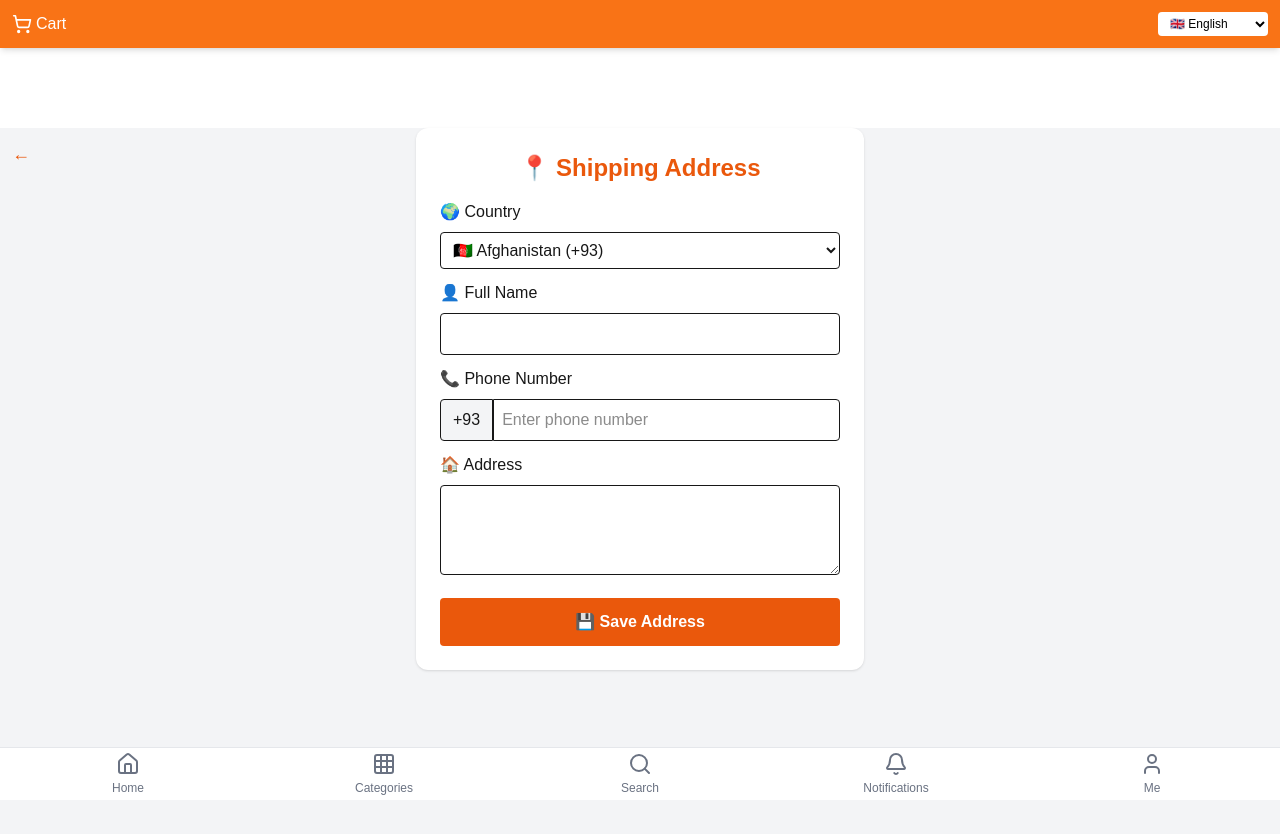
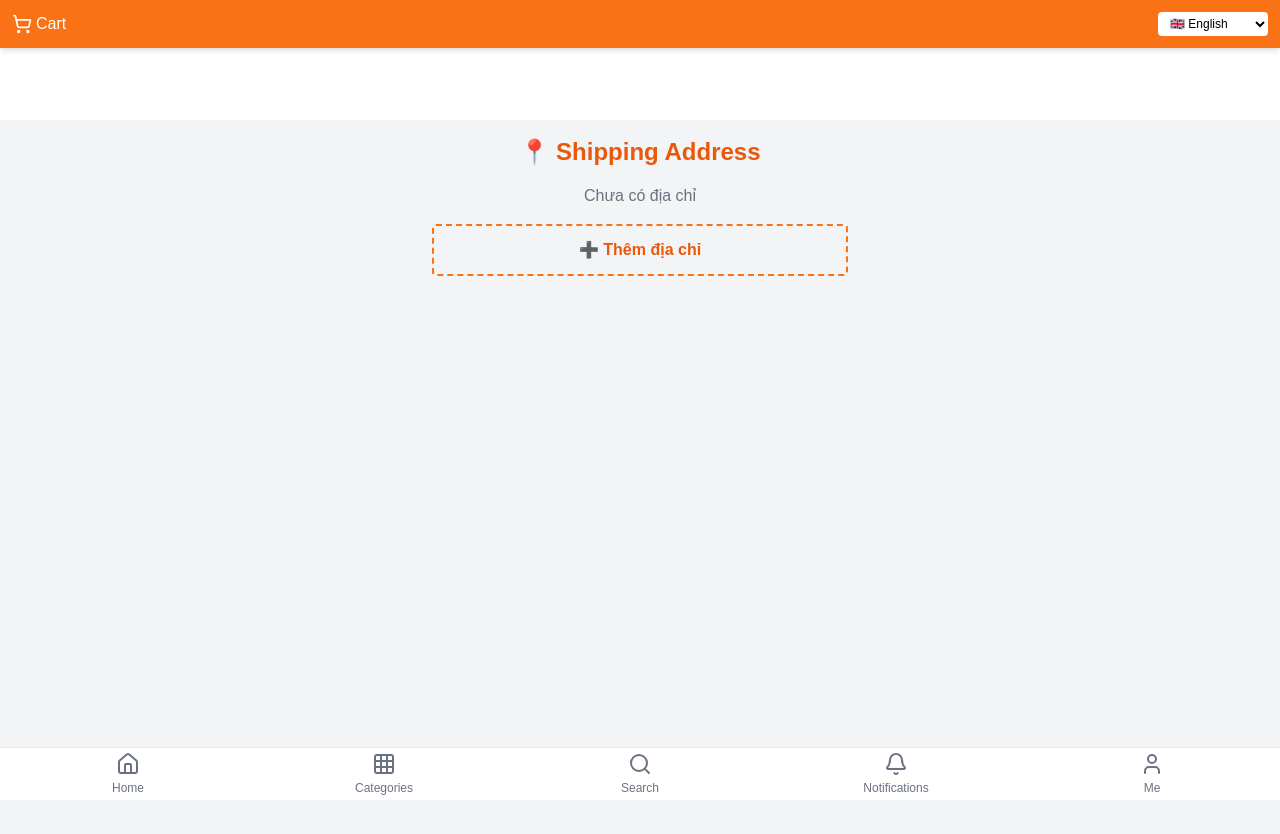
Before and after one commit to Titi-shop/titi.banluu, a Next.js app: page /customer/address in a window 1280 px wide. Shown: the top 834 px of the page. Built offline with nearby package versions, Linux system fonts and the light colour scheme.

Commit message:
Update page.tsx

```diff
--- a/app/customer/address/page.tsx
+++ b/app/customer/address/page.tsx
@@ -5,56 +5,41 @@ import { useRouter } from "next/navigation";
 import { countries } from "@/data/countries";
 import { useTranslationClient as useTranslation } from "@/app/lib/i18n/client";
 
-interface AddressForm {
+interface Address {
+  id: string;
   name: string;
   phone: string;
   address: string;
   country: string;
   countryCode: string;
+  is_default: boolean;
 }
+
+const emptyForm: Omit<Address, "id" | "is_default"> = {
+  name: "",
+  phone: "",
+  address: "",
+  country: "",
+  countryCode: "",
+};
 
 export default function CustomerAddressPage() {
   const router = useRouter();
   const { t } = useTranslation();
 
-  const [form, setForm] = useState<AddressForm>({
-    name: "",
-    phone: "",
-    address: "",
-    country: "",
-    countryCode: "",
-  });
-
+  const [addresses, setAddresses] = useState<Address[]>([]);
+  const [showForm, setShowForm] = useState(false);
+  const [form, setForm] = useState(emptyForm);
   const [saving, setSaving] = useState(false);
   const [message, setMessage] = useState("");
 
   /* ================================
-     LOAD ADDRESS FROM LOCALSTORAGE
+     LOAD ADDRESSES
   ================================= */
   useEffect(() => {
-    const saved = localStorage.getItem("shipping_info");
-
+    const saved = localStorage.getItem("addresses");
     if (saved) {
-      const data = JSON.parse(saved);
-      const countryData =
-        countries.find((c) => c.code === data.country) || countries[0];
-
-      setForm({
-        name: data.name || "",
-        phone: data.phone || "",
-        address: data.address || "",
-        country: data.country || countryData.code,
-        countryCode: countryData.dial,
-      });
-    } else {
-      const first = countries[0];
-      setForm({
-        name: "",
-        phone: "",
-        address: "",
-        country: first.code,
-        countryCode: first.dial,
-      });
+      setAddresses(JSON.parse(saved));
     }
   }, []);
 
@@ -74,9 +59,9 @@ export default function CustomerAddressPage() {
   };
 
   /* ================================
-     SAVE ADDRESS (NO AUTH)
+     SAVE ADDRESS
   ================================= */
-  const handleSave = async () => {
+  const handleSave = () => {
     if (!form.name || !form.phone || !form.address) {
       setMessage("⚠️ " + t.fill_all_fields);
       return;
@@ -84,22 +69,40 @@ export default function CustomerAddressPage() {
 
     setSaving(true);
 
-    localStorage.setItem("shipping_info", JSON.stringify(form));
+    const newAddress: Address = {
+      id: crypto.randomUUID(),
+      ...form,
+      is_default: addresses.length === 0, // cái đầu tiên auto default
+    };
 
+    const updated = [...addresses, newAddress];
+    setAddresses(updated);
+    localStorage.setItem("addresses", JSON.stringify(updated));
+
+    setForm(emptyForm);
+    setShowForm(false);
     setMessage("✅ " + t.address_saved);
+    setSaving(false);
+  };
 
-    setTimeout(() => {
-      router.push("/checkout");
-    }, 500);
-
-    setSaving(false);
+  /* ================================
+     SET DEFAULT
+  ================================= */
+  const setDefault = (id: string) => {
+    const updated = addresses.map((a) => ({
+      ...a,
+      is_default: a.id === id,
+    }));
+    setAddresses(updated);
+    localStorage.setItem("addresses", JSON.stringify(updated));
   };
 
   /* ================================
      UI
   ================================= */
   return (
-    <main className="min-h-screen bg-gray-100 pb-20 relative">
+    <main className="min-h-screen bg-gray-100 pb-24">
+      {/* Back */}
       <button
         onClick={() => router.back()}
         className="absolute top-3 left-3 text-orange-600 text-lg font-bold"
@@ -107,13 +110,60 @@ export default function CustomerAddressPage() {
         ←
       </button>
 
-      <div className="max-w-md mx-auto p-6 bg-white rounded-xl shadow mt-14">
+      <div className="max-w-md mx-auto p-4 mt-12">
         <h1 className="text-2xl font-bold text-center text-orange-600 mb-4">
           📍 {t.shipping_address}
         </h1>
 
+        {/* ADDRESS LIST */}
+        <div className="space-y-3 mb-4">
+          {addresses.length === 0 && (
+            <p className="text-center text-gray-500">
+              {t.no_address || "Chưa có địa chỉ"}
+            </p>
+          )}
+
+          {addresses.map((a) => (
+            <div
+              key={a.id}
+              className="bg-white p-4 rounded-lg shadow border"
+            >
+              <p className="font-semibold">
+                👤 {a.name}{" "}
+                {a.is_default && (
+                  <span className="text-xs text-green-600">
+                    (Mặc định)
+                  </span>
+                )}
+              </p>
+              <p>📞 {a.countryCode} {a.phone}</p>
+              <p>🏠 {a.address}</p>
+
+              {!a.is_default && (
+                <button
+                  onClick={() => setDefault(a.id)}
+                  className="mt-2 text-sm text-orange-600 font-semibold"
+                >
+                  Đặt làm mặc định
+                </button>
+              )}
+            </div>
+          ))}
+        </div>
+
+        {/* ADD BUTTON */}
+        <button
+          onClick={() => setShowForm(true)}
+          className="w-full py-3 border-2 border-dashed border-orange-500 rounded text-orange-600 font-semibold"
+        >
+          ➕ {t.add_address || "Thêm địa chỉ"}
+        </button>
+
+        {/* ADD FORM */}
+        {showForm && (
+          <div className="mt-4 bg-white p-4 rounded-xl shadow">
             {/* Country */}
-        <label className="block mb-2 font-medium">🌍 {t.country}</label>
+            <label className="block mb-1 font-medium">🌍 {t.country}</label>
             <select
               className="border p-2 w-full rounded mb-3"
               value={form.country}
@@ -126,51 +176,44 @@ export default function CustomerAddressPage() {
               ))}
             </select>
 
-        {/* Name */}
-        <label className="block mb-2 font-medium">👤 {t.full_name}</label>
+            <label className="block mb-1 font-medium">👤 {t.full_name}</label>
             <input
               className="border p-2 w-full rounded mb-3"
               value={form.name}
               onChange={(e) => setForm({ ...form, name: e.target.value })}
             />
 
-        {/* Phone */}
-        <label className="block mb-2 font-medium">📞 {t.phone_number}</label>
-        <div className="flex mb-3">
-          <span className="px-3 py-2 bg-gray-100 border rounded-l">
-            {form.countryCode}
-          </span>
+            <label className="block mb-1 font-medium">📞 {t.phone_number}</label>
             <input
-            type="tel"
-            className="border p-2 w-full rounded-r"
+              className="border p-2 w-full rounded mb-3"
               value={form.phone}
-            placeholder={t.enter_phone}
               onChange={(e) => setForm({ ...form, phone: e.target.value })}
             />
-        </div>
 
-        {/* Address */}
-        <label className="block mb-2 font-medium">🏠 {t.address}</label>
+            <label className="block mb-1 font-medium">🏠 {t.address}</label>
             <textarea
-          className="border p-2 w-full rounded mb-4"
+              className="border p-2 w-full rounded mb-3"
               rows={3}
               value={form.address}
-          onChange={(e) => setForm({ ...form, address: e.target.value })}
+              onChange={(e) =>
+                setForm({ ...form, address: e.target.value })
+              }
             />
 
-        {/* Save */}
             <button
               onClick={handleSave}
               disabled={saving}
-          className={`w-full py-3 rounded text-white font-semibold ${
-            saving ? "bg-gray-400" : "bg-orange-600 hover:bg-orange-700"
-          }`}
+              className="w-full py-3 bg-orange-600 text-white rounded font-semibold"
             >
-          {saving ? t.saving : "💾 " + t.save_address}
+              💾 {t.save_address}
             </button>
+          </div>
+        )}
 
         {message && (
-          <p className="mt-3 text-center text-sm text-gray-700">{message}</p>
+          <p className="mt-3 text-center text-sm text-gray-600">
+            {message}
+          </p>
         )}
       </div>
     </main>
```
Lines whose indentation alone changed are shown as unchanged.
